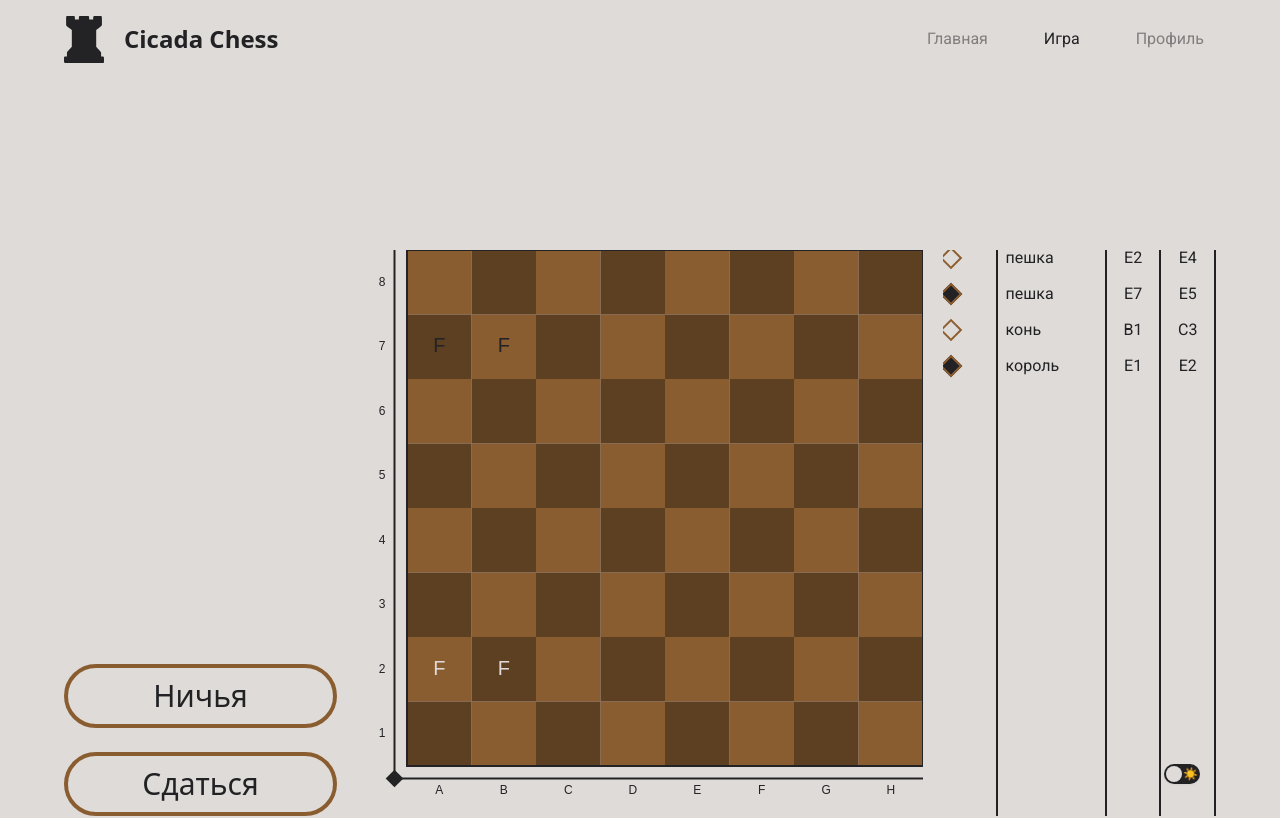
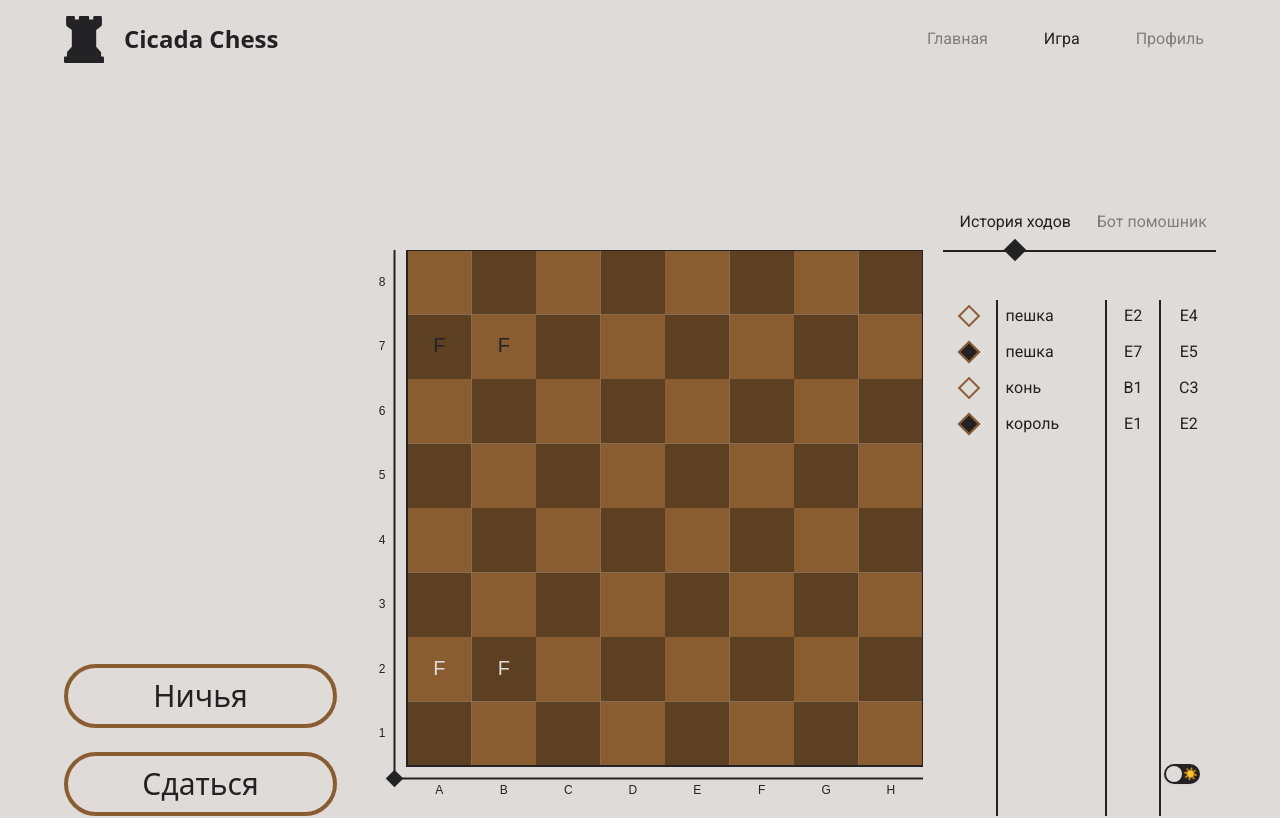
Before and after one commit to SmokingElk/cicada-frontend-mirror, a Next.js app: page /game in a window 1280 px wide. Shown: the top 818 px of the page. Built offline with nearby package versions, Linux system fonts and the light colour scheme.

Commit message:
added game sidebar

```diff
--- a/src/components/(shared)/game/gameSidebar/gameSidebar.tsx
+++ b/src/components/(shared)/game/gameSidebar/gameSidebar.tsx
@@ -1,9 +1,13 @@
+"use client";
+
 import { Styleable } from "@/lib/types";
 import { cn } from "@/lib/utils";
-import PointSeparator from "../../common/pointSeparator";
 import RhombusDecor from "../../common/rhombusDecor";
+import { useState } from "react";
 
 export default function GameSidebar({ className = "" }: Styleable) {
+  const [currentItem, setCurrentItem] = useState(0);
+
   const moves = [
     { piece: "пешка", from: "E2", to: "E4" },
     { piece: "пешка", from: "E7", to: "E5" },
@@ -11,10 +15,41 @@ export default function GameSidebar({ className = "" }: Styleable) {
     { piece: "король", from: "E1", to: "E2" },
   ];
 
+  const items = [{ name: "История ходов" }, { name: "Бот помошник" }];
+
   return (
-    <div className={cn("w-full h-full", className)}>
+    <div className={cn("w-full h-full flex flex-col gap-12", className)}>
+      <div
+        className="grid grid-rows-[0_0] w-full h-0 border-b-2 border-foreground"
+        style={{ gridTemplateColumns: `repeat(${items.length}, auto)` }}
+      >
+        {items.map((e, index) => (
+          <div
+            className="relative flex justify-center"
+            key={`game_sidebar_item_${index}`}
+          >
+            <div
+              className={cn(
+                "absolute bottom-4 font-roboto text-base text-foreground",
+                index === currentItem ? "opacity-100" : "opacity-50",
+                "hover:opacity-100 transition-all cursor-pointer"
+              )}
+              onClick={() => setCurrentItem(index)}
+            >
+              {e.name}
+            </div>
+          </div>
+        ))}
+
+        <div
+          className="w-full flex justify-center items-center transition-all"
+          style={{ gridColumnStart: currentItem + 1 }}
+        >
+          <RhombusDecor />
+        </div>
+      </div>
       <div className="flex h-full overflow-y-auto border-box">
-        <div className="flex gap-5 flex-col w-1/5 border-r-2 border-foreground">
+        <div className="flex gap-5 flex-col items-center w-1/5 border-r-2 border-foreground box-border pt-2">
           {moves.map((e, index) => (
             <div
               key={`move_indicator_${index}`}
@@ -30,7 +65,7 @@ export default function GameSidebar({ className = "" }: Styleable) {
           ))}
         </div>
 
-        <div className="flex flex-col gap-5 w-2/5 border-r-2 border-foreground">
+        <div className="flex flex-col gap-5 w-2/5 border-r-2 border-foreground box-border pt-2">
           {moves.map((e, index) => (
             <div
               key={`move_piece_${index}`}
@@ -41,7 +76,7 @@ export default function GameSidebar({ className = "" }: Styleable) {
           ))}
         </div>
 
-        <div className="flex flex-col gap-5 w-1/5 border-r-2 border-foreground">
+        <div className="flex flex-col gap-5 w-1/5 border-r-2 border-foreground box-border pt-2">
           {moves.map((e, index) => (
             <div
               key={`move_from_${index}`}
@@ -52,7 +87,7 @@ export default function GameSidebar({ className = "" }: Styleable) {
           ))}
         </div>
 
-        <div className="flex flex-col gap-5 w-1/5 border-r-2 border-foreground">
+        <div className="flex flex-col gap-5 w-1/5 box-border pt-2">
           {moves.map((e, index) => (
             <div
               key={`move_to_${index}`}
```
